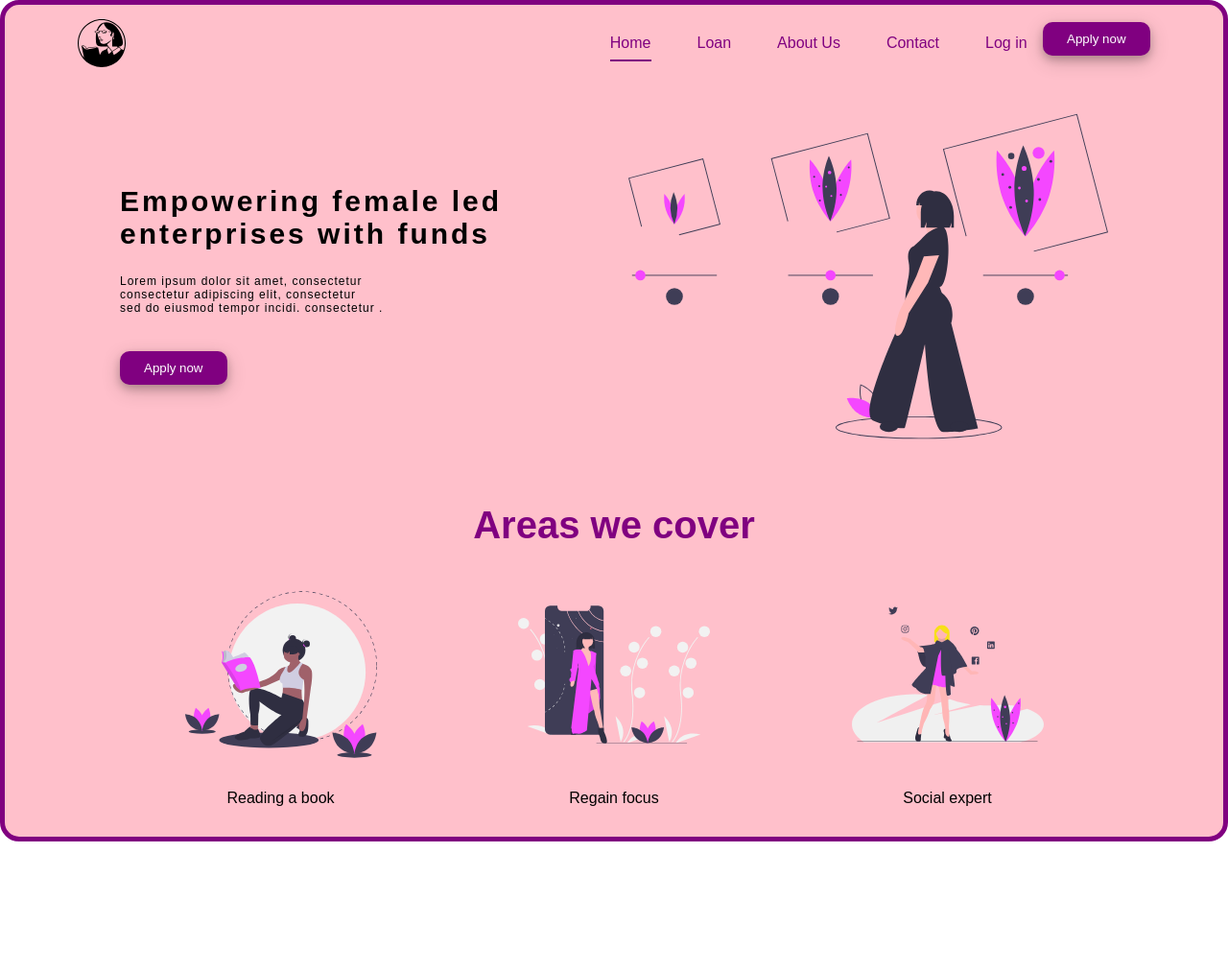
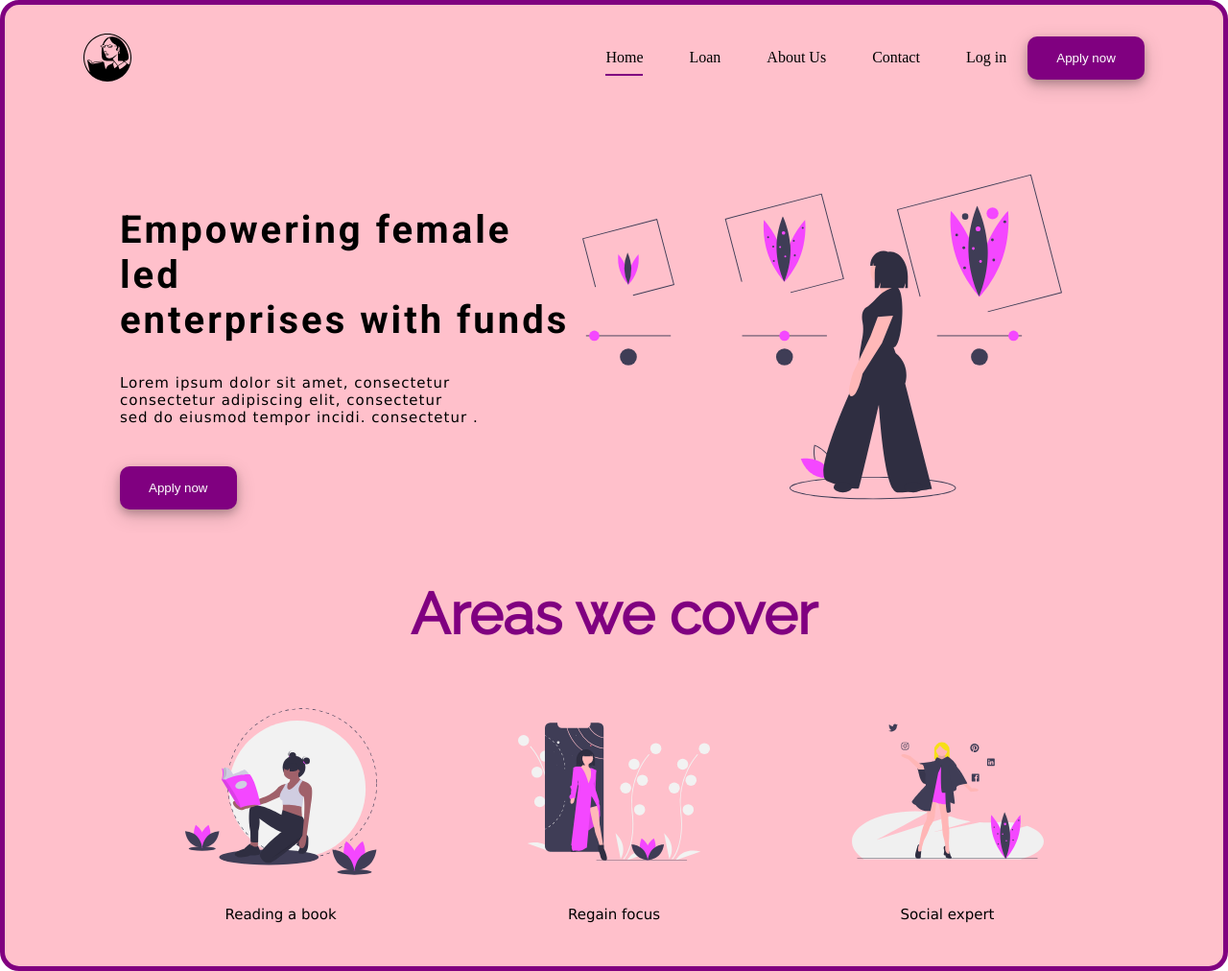
Before and after one commit to andrea2025/Shecluded, a plain HTML site: page index.html in a window 1280 px wide. Shown: the whole page at 96% size. Before the commit the page ends 877 px from the top, so only its background shows below. Drawn offline with Linux system fonts and the light colour scheme.

Commit message:
second changes

```diff
--- a/illustrate.css
+++ b/illustrate.css
@@ -3,22 +3,28 @@ body {
     padding: 0;
     max-height: 400px;
 }
+
 .container {
    /* width: 100%; */
     background: pink;
     border-radius: 20px;
-    font-family: Arial, Helvetica, sans-serif;
-    padding: 15px 40px;
+    padding: 30px 40px;
     border: 5px solid purple;
     border-radius: 20px;
 }
 a {
     text-decoration: none;
-    color: purple;
+    color: black;
 }
 a:hover {
     color: #ffffff;
+    cursor: pointer;
 }
+p{
+    font-family: Verdana, Geneva, Tahoma, sans-serif;
+    font-size: 15px;
+}
+
 li {
     list-style: none;
 }
@@ -28,7 +34,7 @@ li {
     padding: 0 20px;
 }
 .logo > img {
-    padding-right: 5em;
+    padding-right: 4em;
 }
 .navigation {
     display: flex;
@@ -45,7 +51,7 @@ hr {
     box-shadow: 0 4px 8px 0 rgba(0, 0, 0, 0.2), 0 6px 20px 0 rgba(0, 0, 0, 0.19);
     color: #ffffff;
     border-radius: 10px;
-    padding: 10px 25px;
+    padding: 15px 30px;
     border:none;
     margin-top:3px;
 }
@@ -55,11 +61,11 @@ hr {
 }
 .about_text h1 {
     font-weight: bold;
-    font-size: 30px;
+    font-size: 40px;
     letter-spacing: 3px;
+    font-family: 'Roboto', sans-serif;
 }
 .about_text p {
-    font-size: 12px;
     letter-spacing:1px;
 }
 .about_text_header {
@@ -69,13 +75,15 @@ hr {
 .btn_top {
     margin-top:2em;
 }
-.image_side >img {
-    margin-right: 5em;
+.image_side > img {
+    margin-right: 8em;
+    margin-top: 3em;
 }
 .image_text h2 {
     text-align: center;
-    font-size: 40px;
+    font-size: 60px;
     color: purple;
+    font-family: 'Raleway',sans-serif;
 }
 .image_wrapper {
     display:flex;
--- a/index.html
+++ b/index.html
@@ -7,6 +7,7 @@
     <title>Shecluded</title>
     <link rel="shortcut icon" href="images/lynda.svg" type="image/lynda-svg">
     <link rel="stylesheet" href="illustrate.css">
+    <link href="https://fonts.googleapis.com/css?family=Lato|Raleway|Roboto:700&display=swap" rel="stylesheet">
 </head>
 <body>
     <div class="container">
```
